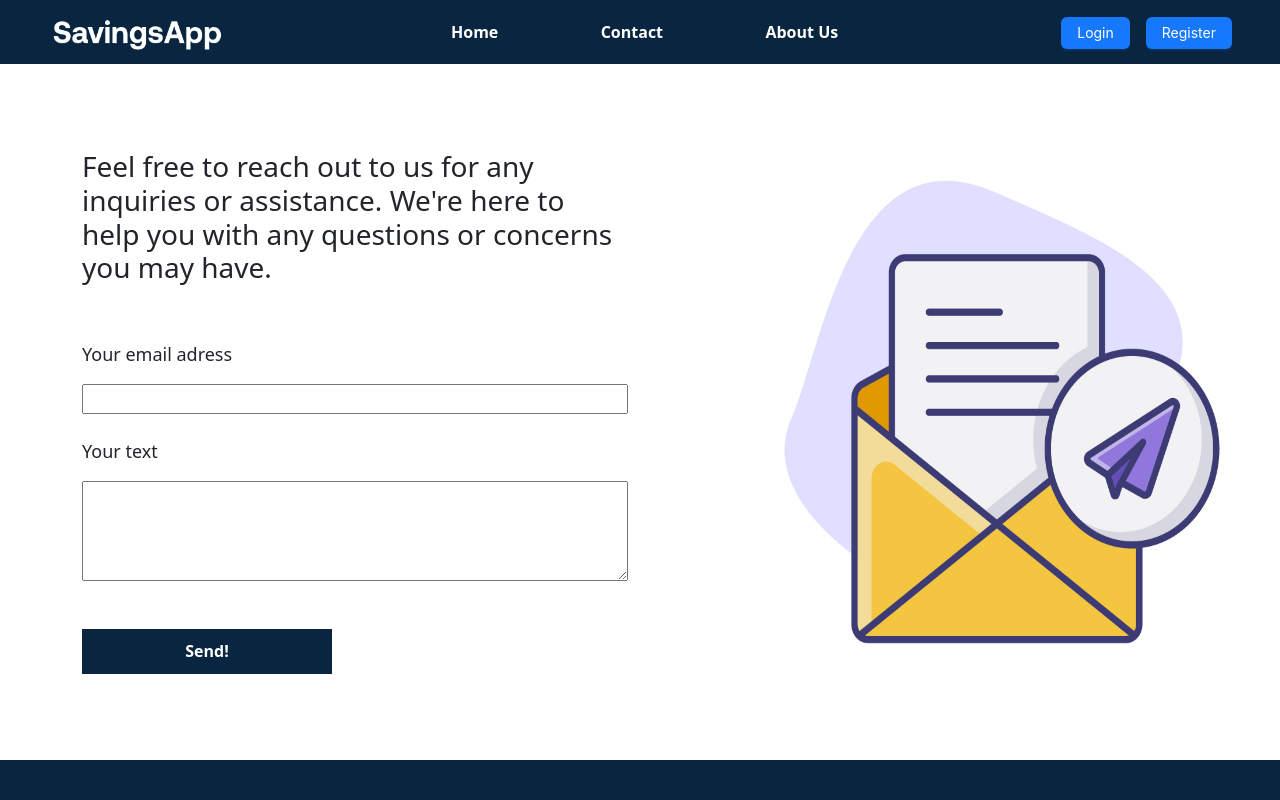
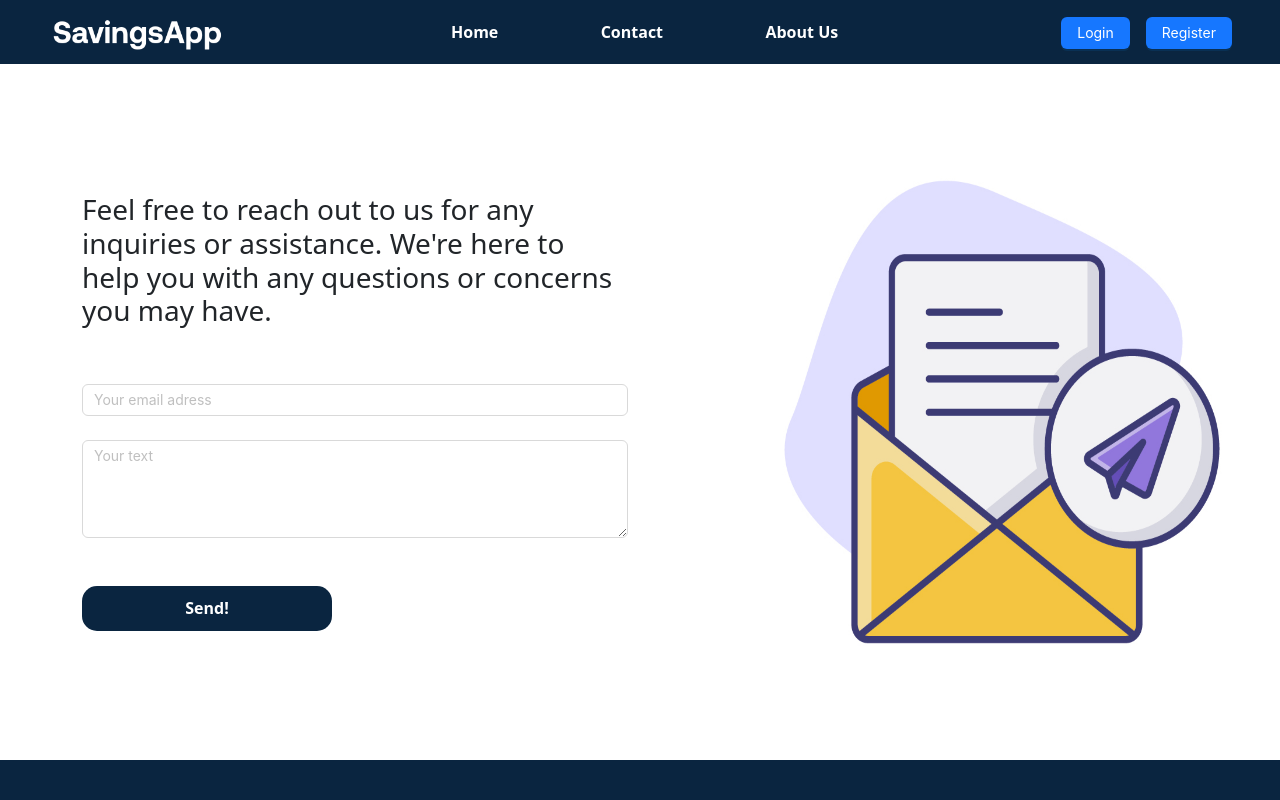
Before and after one commit to Artan0/savingsAppFE, a React (Create React App) app: page /contact in a window 1280 px wide. Shown: the top 800 px of the page. Built offline with nearby package versions, Linux system fonts and the light colour scheme.

Commit message:
Frontend changes.

```diff
--- a/src/pages/add-goal.tsx
+++ b/src/pages/add-goal.tsx
@@ -77,10 +77,12 @@ const AddGoal: React.FC = () => {
               onChange={(e) => handleChange("description", e.target.value)}
             />
           </Form.Item>
-          <Form.Item
-            label="Current amount*"
+          <div className="container d-flex justify-content-between">
+            <Form.Item
+            label="Take from wallet*"
             name="currentAmt"
             rules={[{ required: true, message: 'Please input the current amount!' }]}
+            style={{marginLeft:'-1%'}}
           >
             <InputNumber
               style={{ width: '100%' }}
@@ -88,8 +90,28 @@ const AddGoal: React.FC = () => {
               onChange={(value) => handleChange("currentAmt", value)}
             />
           </Form.Item>
+          <div className="" style={{marginRight:'15%'}}>
+            <h3>
+              Current wallet amount:
+            </h3>
+          <h4>$ 1234.00</h4>
+          </div>
+
+          </div>
+
           <Form.Item
             label="Target amount*"
+            name="targetAmt"
+            rules={[{ required: true, message: 'Please input the target amount!' }]}
+          >
+            <InputNumber
+              style={{ width: '100%' }}
+              value={goal.targetAmount}
+              onChange={(value) => handleChange("targetAmt", value)}
+            />
+          </Form.Item>
+          <Form.Item
+            label="Periodical save amount"
             name="targetAmt"
             rules={[{ required: true, message: 'Please input the target amount!' }]}
           >
--- a/src/pages/contact.tsx
+++ b/src/pages/contact.tsx
@@ -1,6 +1,9 @@
 import React, { Component } from "react";
 import CustomLayout from "../layouts/layout";
 import mailPic from '../assets/images/send-mail.jpg';
+import {Form, Input } from "antd";
+
+const { TextArea } = Input;
 
 class Contact extends Component {
     render() {
@@ -11,11 +14,18 @@ class Contact extends Component {
                         <div className="row d-flex justify-content-between">
                             <div className="col-6 d-flex flex-column my-auto">
                                 <h3>Feel free to reach out to us for any inquiries or assistance. We're here to help you with any questions or concerns you may have.</h3><br></br><br></br>
-                                <p className="input_label" style={{ fontSize: '18px' }}>Your email adress</p>
-                                <input name="email" type="email" /><br />
-                                <p className="input_label" style={{ fontSize: '18px' }}>Your text</p>
-                                <textarea name="mail-content" style={{ height: '100px' }} /><br /><br />
-                                <button type="submit" style={{ backgroundColor: '#0a2540', color: 'white', fontWeight: 'bolder', width: '250px', height: '45px', border: 'none' }}>Send!</button>
+                                {/* <p className="input_label" style={{ fontSize: '18px' }}>Your email adress</p> */}
+                                {/* <input name="email" type="email" /><br /> */}
+                                <Form.Item
+                                name="email"
+                                rules={[{ required: true, message: 'Please input the title!' }]}
+                            >
+                                <Input placeholder="Your email adress"/>
+                            </Form.Item>
+                                {/* <p className="input_label" style={{ fontSize: '18px' }}>Your text</p> */}
+                                {/* <textarea placeholder="Your text" name="mail-content" style={{ height: '100px', borderColor:'lightgray', borderRadius:'10px' }} /><br /><br /> */}
+                                <TextArea rows={4} placeholder="Your text" maxLength={6} /><br /><br />
+                                <button type="submit" style={{ backgroundColor: '#0a2540',borderRadius:'15px', color: 'white', fontWeight: 'bolder', width: '250px', height: '45px', border: 'none' }}>Send!</button>
                             </div>
                             <div className="col-6">
                                 <img src={mailPic} style={{ width: '700px', height: '600px' }} alt="contactus" />
```
Also changed, not shown: package.json (+7 -0 lines), 1 other file (tests, documents, lock files or other folders).
